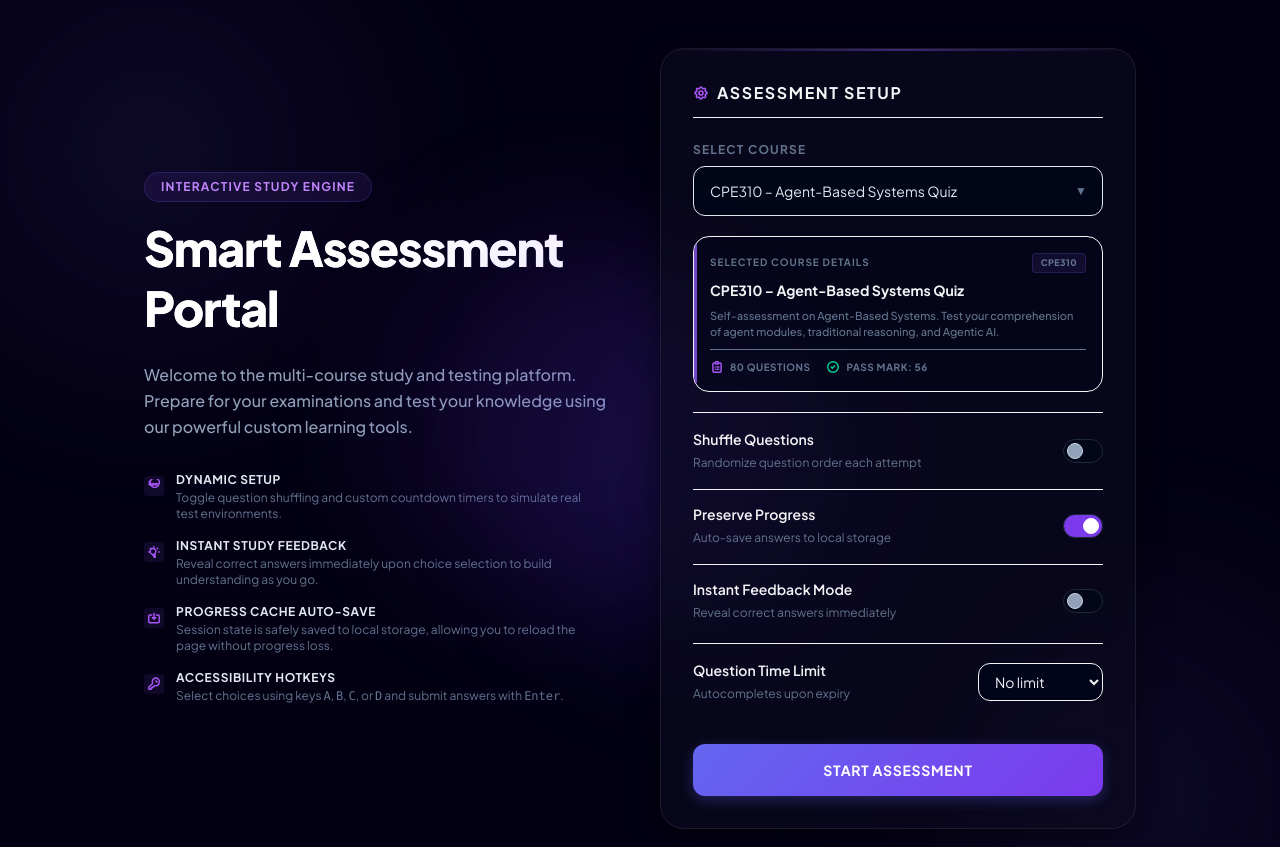
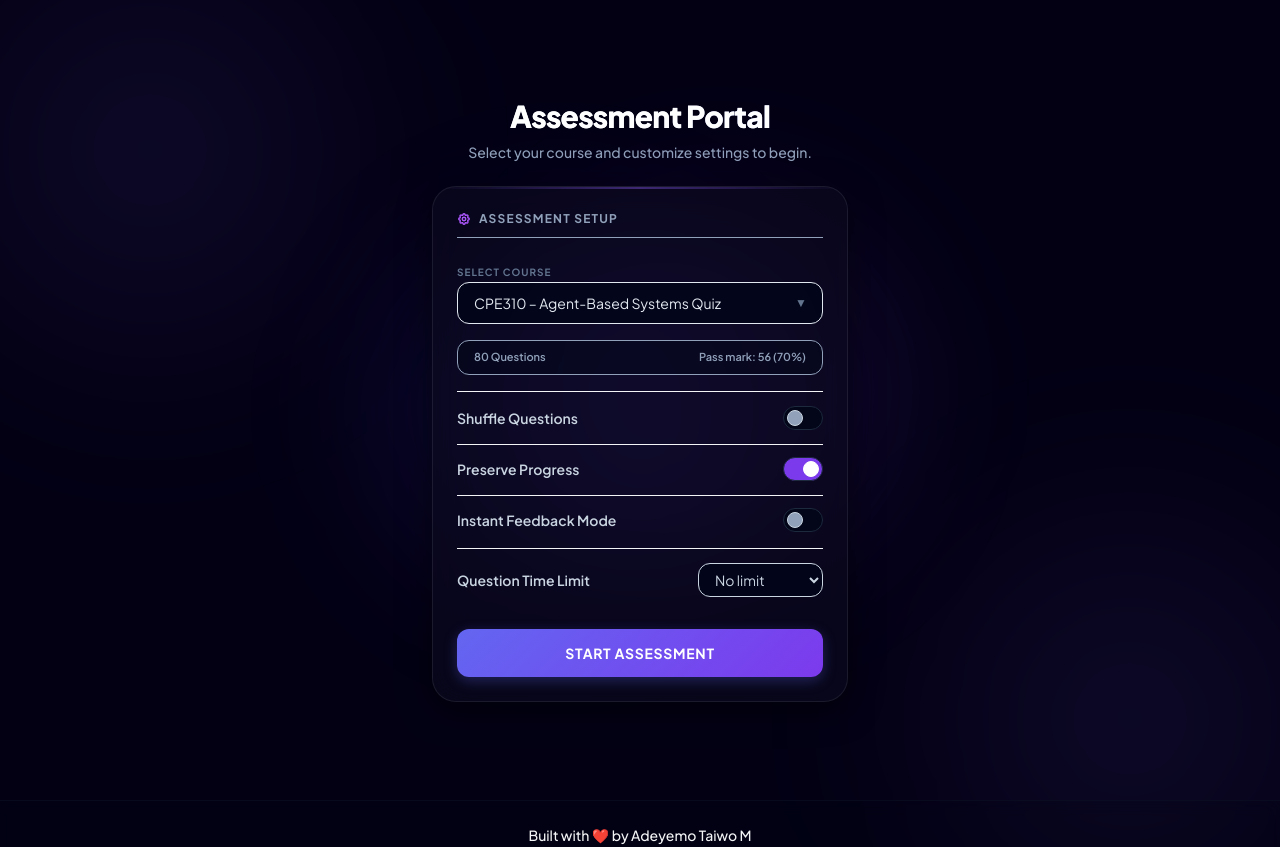
Before and after one commit to adeyemo-taiwo-m/ATM-QUIZ, a Next.js app: page / in a window 1280 px wide. Shown: the top 847 px of the page. Built offline with nearby package versions, Linux system fonts and the light colour scheme.

Commit message:
improved the quiz shell file

```diff
--- a/src/components/QuizShell.tsx
+++ b/src/components/QuizShell.tsx
@@ -245,82 +245,39 @@ export default function QuizShell({ courses }: { courses: CourseOption[] }) {
   // ── IDLE / START SCREEN ──────────────────────────────────────────────────
   if (state === "idle") {
     return (
-      <main className="flex min-h-screen flex-col items-center justify-center px-4 py-12 relative z-10 w-full max-w-5xl mx-auto">
+      <main className="flex min-h-screen flex-col items-center justify-center px-4 py-12 relative z-10 w-full max-w-md mx-auto">
         {/* Glow blobs */}
         <div className="absolute top-1/4 left-1/4 w-96 h-96 rounded-full bg-brand-600/10 blur-3xl pointer-events-none" />
         <div className="absolute bottom-1/4 right-1/4 w-96 h-96 rounded-full bg-indigo-600/10 blur-3xl pointer-events-none" />
 
-        <div className="w-full grid grid-cols-1 lg:grid-cols-12 gap-10 items-center">
-          {/* Left Column: Assessment Portal General Features (6 cols) */}
-          <div className="lg:col-span-6 space-y-6 text-center lg:text-left">
-            <div>
-              <span className="inline-flex rounded-full bg-brand-500/10 border border-brand-500/20 px-4 py-1.5 text-xs font-bold uppercase tracking-widest text-brand-300 mb-4">
-                Interactive Study Engine
-              </span>
-              <h1 className="text-4xl md:text-5xl font-extrabold leading-tight text-white tracking-tight bg-gradient-to-r from-white via-slate-100 to-indigo-300 bg-clip-text text-transparent">
-                Smart Assessment Portal
+        <div className="w-full space-y-6 text-center">
+          {/* Simple Centered Header */}
+          <div className="space-y-2">
+            <h1 className="text-3xl font-extrabold text-white tracking-tight bg-gradient-to-r from-white via-slate-100 to-indigo-300 bg-clip-text text-transparent">
+              Assessment Portal
             </h1>
-            </div>
-            <p className="text-slate-400 text-sm md:text-base leading-relaxed max-w-xl mx-auto lg:mx-0 font-medium">
-              Welcome to the multi-course study and testing platform. Prepare for your examinations and test your knowledge using our powerful custom learning tools.
+            <p className="text-slate-400 text-sm font-medium">
+              Select your course and customize settings to begin.
             </p>
-
-            {/* Features Listing */}
-            <div className="space-y-4 pt-2 text-left max-w-md mx-auto lg:mx-0">
-              <div className="flex items-start gap-3">
-                <div className="flex h-5 w-5 shrink-0 items-center justify-center rounded bg-brand-500/10 text-brand-400 mt-1">
-                  <svg className="w-3.5 h-3.5" fill="none" stroke="currentColor" viewBox="0 0 24 24"><path strokeLinecap="round" strokeLinejoin="round" strokeWidth="2.5" d="M4 4v5h.582m15.356 2A8.001 8.001 0 1121.21 8H18.2M7 9a1.5 1.5 0 11-3 0 1.5 1.5 0 013 0zm5 0a1.5 1.5 0 11-3 0 1.5 1.5 0 013 0zm5 0a1.5 1.5 0 11-3 0 1.5 1.5 0 013 0z"></path></svg>
-                </div>
-                <div>
-                  <h4 className="text-xs font-bold uppercase tracking-wider text-slate-200">Dynamic Setup</h4>
-                  <p className="text-xs text-slate-500 mt-0.5">Toggle question shuffling and custom countdown timers to simulate real test environments.</p>
-                </div>
-              </div>
-              <div className="flex items-start gap-3">
-                <div className="flex h-5 w-5 shrink-0 items-center justify-center rounded bg-brand-500/10 text-brand-400 mt-1">
-                  <svg className="w-3.5 h-3.5" fill="none" stroke="currentColor" viewBox="0 0 24 24"><path strokeLinecap="round" strokeLinejoin="round" strokeWidth="2.5" d="M9.663 17h4.673M12 3v1m6.364 1.636l-.707.707M21 12h-1M4 12H3m3.343-5.657l-.707-.707m2.828 9.9a5 5 0 113.536 0V21h2v-2.238a5.002 5.002 0 01-.012-.008z"></path></svg>
-                </div>
-                <div>
-                  <h4 className="text-xs font-bold uppercase tracking-wider text-slate-200">Instant Study Feedback</h4>
-                  <p className="text-xs text-slate-500 mt-0.5">Reveal correct answers immediately upon choice selection to build understanding as you go.</p>
-                </div>
-              </div>
-              <div className="flex items-start gap-3">
-                <div className="flex h-5 w-5 shrink-0 items-center justify-center rounded bg-brand-500/10 text-brand-400 mt-1">
-                  <svg className="w-3.5 h-3.5" fill="none" stroke="currentColor" viewBox="0 0 24 24"><path strokeLinecap="round" strokeLinejoin="round" strokeWidth="2.5" d="M8 7H5a2 2 0 00-2 2v9a2 2 0 002 2h14a2 2 0 002-2V9a2 2 0 00-2-2h-3m-1 4l-3 3m0 0l-3-3m3 3V4"></path></svg>
-                </div>
-                <div>
-                  <h4 className="text-xs font-bold uppercase tracking-wider text-slate-200">Progress Cache Auto-Save</h4>
-                  <p className="text-xs text-slate-500 mt-0.5">Session state is safely saved to local storage, allowing you to reload the page without progress loss.</p>
-                </div>
-              </div>
-              <div className="flex items-start gap-3">
-                <div className="flex h-5 w-5 shrink-0 items-center justify-center rounded bg-brand-500/10 text-brand-400 mt-1">
-                  <svg className="w-3.5 h-3.5" fill="none" stroke="currentColor" viewBox="0 0 24 24"><path strokeLinecap="round" strokeLinejoin="round" strokeWidth="2.5" d="M15 7a2 2 0 012 2m4 0a6 6 0 01-7.743 5.743L11 17H9v2H7v2H4a1 1 0 01-1-1v-2.586l6.828-6.828A6 6 0 1121 9z"></path></svg>
-                </div>
-                <div>
-                  <h4 className="text-xs font-bold uppercase tracking-wider text-slate-200">Accessibility Hotkeys</h4>
-                  <p className="text-xs text-slate-500 mt-0.5">Select choices using keys <code className="text-brand-350">A</code>, <code className="text-brand-350">B</code>, <code className="text-brand-350">C</code>, or <code className="text-brand-350">D</code> and submit answers with <code className="text-brand-350">Enter</code>.</p>
-                </div>
-              </div>
-            </div>
           </div>
 
-          {/* Right Column: Settings & Launch (6 cols) */}
-          <div className="lg:col-span-6 w-full max-w-xl mx-auto">
-            <div className="bg-slate-900/30 border border-slate-800/80 rounded-3xl p-6 md:p-8 text-left glass-card space-y-6 relative overflow-hidden">
+          {/* Settings & Launch Card */}
+          <div className="w-full bg-slate-900/30 border border-slate-800/80 rounded-3xl p-6 text-left glass-card space-y-5 relative overflow-hidden">
             {/* Top gradient border for setting panel */}
             <div className="absolute top-0 left-0 right-0 h-[2px] bg-gradient-to-r from-transparent via-brand-500 to-transparent opacity-40" />
 
-              <h2 className="text-base font-bold uppercase tracking-widest text-slate-350 border-b border-slate-850 pb-3 flex items-center gap-2">
-                <svg className="w-4 h-4 text-brand-400" fill="none" stroke="currentColor" viewBox="0 0 24 24"><path strokeLinecap="round" strokeLinejoin="round" strokeWidth="2.5" d="M10.325 4.317c.426-1.756 2.924-1.756 3.35 0a1.724 1.724 0 002.573 1.066c1.543-.94 3.31.826 2.37 2.37a1.724 1.724 0 001.065 2.572c1.756.426 1.756 2.924 0 3.35a1.724 1.724 0 00-1.066 2.573c.94 1.543-.826 3.31-2.37 2.37a1.724 1.724 0 00-2.572 1.065c-.426 1.756-2.924 1.756-3.35 0a1.724 1.724 0 00-2.573-1.066c-1.543.94-3.31-.826-2.37-2.37a1.724 1.724 0 00-1.065-2.572c-1.756-.426-1.756-2.924 0-3.35a1.724 1.724 0 001.066-2.573c-.94-1.543.826-3.31 2.37-2.37.996.608 2.296.07 2.572-1.065z"></path><path strokeLinecap="round" strokeLinejoin="round" strokeWidth="2.5" d="M15 12a3 3 0 11-6 0 3 3 0 016 0z"></path></svg>
+            <h2 className="text-xs font-bold uppercase tracking-widest text-slate-400 border-b border-slate-850 pb-2.5 flex items-center gap-2">
+              <svg className="w-3.5 h-3.5 text-brand-400" fill="none" stroke="currentColor" viewBox="0 0 24 24">
+                <path strokeLinecap="round" strokeLinejoin="round" strokeWidth="2.5" d="M10.325 4.317c.426-1.756 2.924-1.756 3.35 0a1.724 1.724 0 002.573 1.066c1.543-.94 3.31.826 2.37 2.37a1.724 1.724 0 001.065 2.572c1.756.426 1.756 2.924 0 3.35a1.724 1.724 0 00-1.066 2.573c.94 1.543-.826 3.31-2.37 2.37a1.724 1.724 0 00-2.572 1.065c-.426 1.756-2.924 1.756-3.35 0a1.724 1.724 0 00-2.573-1.066c-1.543.94-3.31-.826-2.37-2.37a1.724 1.724 0 00-1.065-2.572c-1.756-.426-1.756-2.924 0-3.35a1.724 1.724 0 001.066-2.573c-.94-1.543.826-3.31 2.37-2.37.996.608 2.296.07 2.572-1.065z"></path>
+                <path strokeLinecap="round" strokeLinejoin="round" strokeWidth="2.5" d="M15 12a3 3 0 11-6 0 3 3 0 016 0z"></path>
+              </svg>
               Assessment Setup
             </h2>
 
-              <div className="space-y-5">
+            <div className="space-y-4">
               {/* Course Selector Section */}
-                <div className="space-y-2">
-                  <label className="text-xs font-bold uppercase tracking-widest text-slate-500 flex items-center gap-1.5">
+              <div className="space-y-1.5">
+                <label className="text-[10px] font-bold uppercase tracking-widest text-slate-500">
                   Select Course
                 </label>
                 <div className="relative">
@@ -334,7 +291,7 @@ export default function QuizShell({ courses }: { courses: CourseOption[] }) {
                         setAnswers(Array(targetCourse.data.questions.length).fill(-1));
                       }
                     }}
-                      className="w-full bg-slate-950/80 border border-slate-850 rounded-xl px-4 py-3.5 text-xs md:text-sm text-slate-200 focus:outline-none focus:border-brand-500 cursor-pointer appearance-none animate-none"
+                    className="w-full bg-slate-950/80 border border-slate-850 rounded-xl px-4 py-2.5 text-xs md:text-sm text-slate-200 focus:outline-none focus:border-brand-500 cursor-pointer appearance-none animate-none"
                   >
                     {courses.map((course) => (
                       <option key={course.id} value={course.id}>
@@ -348,41 +305,18 @@ export default function QuizShell({ courses }: { courses: CourseOption[] }) {
                 </div>
               </div>
 
-                {/* Selected Course Metadata Sub-Card */}
-                <div className="bg-slate-950/45 border border-slate-850/80 rounded-2xl p-4 space-y-2 relative overflow-hidden transition-all duration-300">
-                  <div className="absolute top-0 left-0 bottom-0 w-[3px] bg-brand-500/80" />
-                  <div className="flex justify-between items-center text-[10px] font-bold text-slate-500">
-                    <span className="uppercase tracking-widest">Selected Course details</span>
-                    <span className="text-brand-350 bg-brand-500/10 border border-brand-500/20 px-2 py-0.5 rounded text-[9px] uppercase tracking-wider font-extrabold">
-                      {meta.course}
-                    </span>
-                  </div>
-                  <p className="text-xs md:text-sm font-bold text-slate-205 leading-snug">
-                    {meta.title}
-                  </p>
-                  <p className="text-[11px] text-slate-500 leading-normal font-medium">
-                    {activeCourse.description}
-                  </p>
-                  <div className="flex gap-4 pt-2.5 text-[10px] text-slate-500 uppercase tracking-wider font-bold border-t border-slate-850/50">
-                    <span className="flex items-center gap-1.5">
-                      <svg className="w-3.5 h-3.5 text-brand-400" fill="none" stroke="currentColor" viewBox="0 0 24 24"><path strokeLinecap="round" strokeLinejoin="round" strokeWidth="2.5" d="M9 5H7a2 2 0 00-2 2v12a2 2 0 002 2h10a2 2 0 002-2V7a2 2 0 00-2-2h-2M9 5a2 2 0 002 2h2a2 2 0 002-2M9 5a2 2 0 012-2h2a2 2 0 012 2m-3 7h3m-3 4h3m-6-4h.01M9 16h.01"></path></svg>
-                      {meta.totalQuestions} Questions
-                    </span>
-                    <span className="flex items-center gap-1.5">
-                      <svg className="w-3.5 h-3.5 text-emerald-400" fill="none" stroke="currentColor" viewBox="0 0 24 24"><path strokeLinecap="round" strokeLinejoin="round" strokeWidth="2.5" d="M9 12l2 2 4-4m6 2a9 9 0 11-18 0 9 9 0 0118 0z"></path></svg>
-                      Pass mark: {meta.passMark}
-                    </span>
-                  </div>
+              {/* Selected Course Metadata summary bar */}
+              <div className="flex items-center justify-between bg-slate-950/40 border border-slate-850/60 rounded-xl px-4 py-2 text-[11px] text-slate-400 font-medium">
+                <span className="font-semibold">{meta.totalQuestions} Questions</span>
+                <span className="h-4 w-px bg-slate-850" />
+                <span className="font-semibold">Pass mark: {meta.passMark} ({Math.round((meta.passMark / meta.totalQuestions) * 100)}%)</span>
               </div>
 
               {/* Toggles Group */}
-                <div className="space-y-4 border-t border-slate-850 pt-4">
+              <div className="space-y-3.5 border-t border-slate-850 pt-3.5">
                 {/* Shuffle toggle */}
                 <label className="flex items-center justify-between cursor-pointer group">
-                    <div className="pr-4">
-                      <span className="text-sm font-semibold text-slate-250 block">Shuffle Questions</span>
-                      <span className="text-xs text-slate-500">Randomize question order each attempt</span>
-                    </div>
+                  <span className="text-xs md:text-sm font-semibold text-slate-300">Shuffle Questions</span>
                   <div className="relative">
                     <input
                       type="checkbox"
@@ -396,11 +330,8 @@ export default function QuizShell({ courses }: { courses: CourseOption[] }) {
                 </label>
 
                 {/* LocalStorage toggle */}
-                  <label className="flex items-center justify-between cursor-pointer group border-t border-slate-850/50 pt-3.5">
-                    <div className="pr-4">
-                      <span className="text-sm font-semibold text-slate-250 block">Preserve Progress</span>
-                      <span className="text-xs text-slate-500">Auto-save answers to local storage</span>
-                    </div>
+                <label className="flex items-center justify-between cursor-pointer group border-t border-slate-850/40 pt-3">
+                  <span className="text-xs md:text-sm font-semibold text-slate-300">Preserve Progress</span>
                   <div className="relative">
                     <input
                       type="checkbox"
@@ -414,11 +345,8 @@ export default function QuizShell({ courses }: { courses: CourseOption[] }) {
                 </label>
 
                 {/* Instant Feedback toggle */}
-                  <label className="flex items-center justify-between cursor-pointer group border-t border-slate-850/50 pt-3.5">
-                    <div className="pr-4">
-                      <span className="text-sm font-semibold text-slate-250 block">Instant Feedback Mode</span>
-                      <span className="text-xs text-slate-500">Reveal correct answers immediately</span>
-                    </div>
+                <label className="flex items-center justify-between cursor-pointer group border-t border-slate-850/40 pt-3">
+                  <span className="text-xs md:text-sm font-semibold text-slate-300">Instant Feedback Mode</span>
                   <div className="relative">
                     <input
                       type="checkbox"
@@ -433,15 +361,12 @@ export default function QuizShell({ courses }: { courses: CourseOption[] }) {
               </div>
 
               {/* Timer options dropdown */}
-                <div className="flex items-center justify-between gap-4 border-t border-slate-850 pt-4">
-                  <div>
-                    <span className="text-sm font-semibold text-slate-250 block">Question Time Limit</span>
-                    <span className="text-xs text-slate-500">Autocompletes upon expiry</span>
-                  </div>
+              <div className="flex items-center justify-between gap-4 border-t border-slate-850 pt-3.5">
+                <span className="text-xs md:text-sm font-semibold text-slate-300">Question Time Limit</span>
                 <select
                   value={settings.timeLimitPerQuestion}
                   onChange={(e) => setSettings({ ...settings, timeLimitPerQuestion: Number(e.target.value) })}
-                    className="bg-slate-950/80 border border-slate-850 rounded-xl px-3 py-2 text-xs md:text-sm text-slate-350 focus:outline-none focus:border-brand-500 cursor-pointer"
+                  className="bg-slate-950/80 border border-slate-850 rounded-xl px-3 py-1.5 text-xs md:text-sm text-slate-300 focus:outline-none focus:border-brand-500 cursor-pointer"
                 >
                   <option value={0}>No limit</option>
                   <option value={15}>15 seconds</option>
@@ -452,20 +377,20 @@ export default function QuizShell({ courses }: { courses: CourseOption[] }) {
             </div>
 
             {/* Start Action Panel */}
-              <div className="pt-4 flex flex-col items-center gap-3">
+            <div className="pt-3">
               <button
                 onClick={startQuiz}
-                  className="w-full px-10 py-4 rounded-xl font-bold uppercase tracking-wider premium-btn text-white text-sm cursor-pointer"
+                className="w-full px-10 py-3.5 rounded-xl font-bold uppercase tracking-wider premium-btn text-white text-xs md:text-sm cursor-pointer"
               >
                 Start Assessment
               </button>
             </div>
           </div>
         </div>
-        </div>
       </main>
     );
   }
+
 
   // ── RESULT SCREEN ────────────────────────────────────────────────────────
   if (state === "done") {
```
Lines whose indentation alone changed are shown as unchanged.
